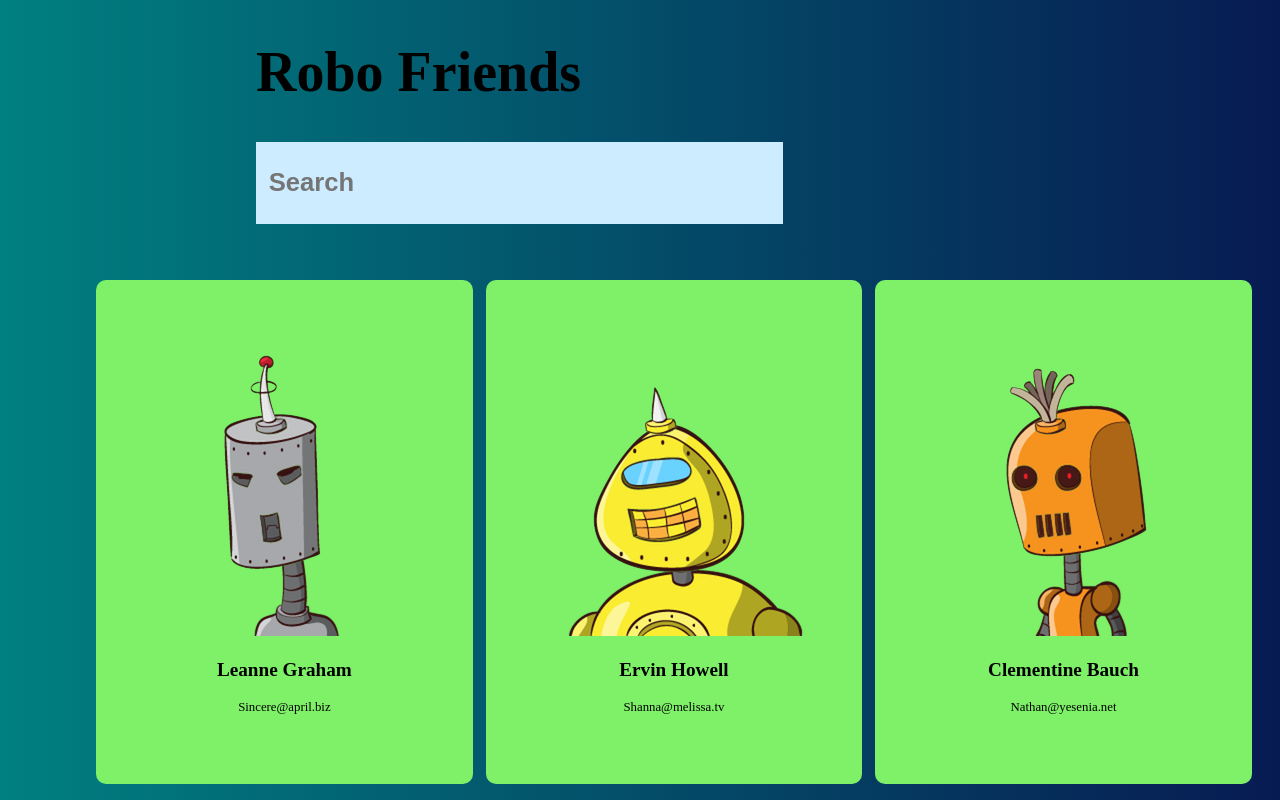
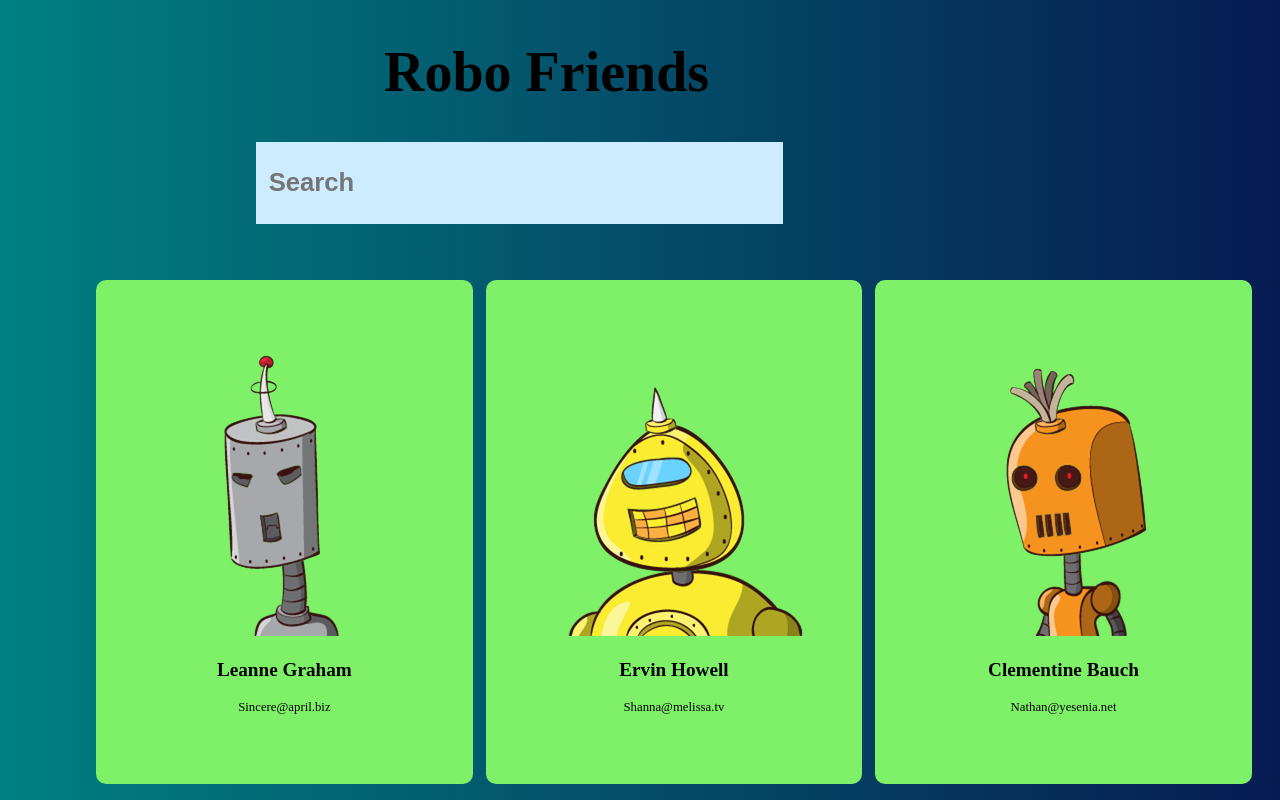
Before and after one commit to Justabingereader/robo-friends, a React (Create React App) app: page / in a window 1280 px wide. Shown: the top 800 px of the page. Built offline with nearby package versions, Linux system fonts and the light colour scheme.

Commit message:
changed text placing

```diff
--- a/src/App.css
+++ b/src/App.css
@@ -9,7 +9,7 @@
         font-weight: bolder;
         font-size: 7vh;
         margin-top: 5vh;
-        margin-left: 20vw;
+        margin-left: 30vw;
     }
 }
 
```
